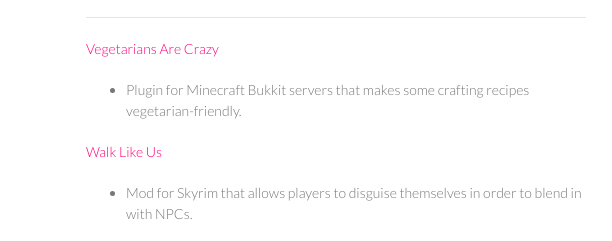
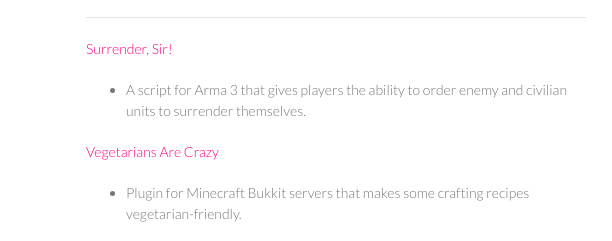
Before and after one commit to wickedfable/wickedfable.github.com, a plain HTML site: page index.html in a window 1280 px wide. Shown: the part 162-403 px from the top of the page, 484-1096 px from the left. Drawn offline with Linux system fonts and the light colour scheme.

Commit message:
Added new project to page.

```diff
--- a/index.html
+++ b/index.html
@@ -26,6 +26,11 @@
 
 			<hr>
 
+			<p><a href="https://github.com/wickedfable/surrender-sir">Surrender, Sir!</a></p>
+			<ul>
+				<li>A script for Arma 3 that gives players the ability to order enemy and civilian units to surrender themselves. </li>
+			</ul>
+
 			<p><a href="https://github.com/wickedfable/vegetarians-are-crazy">Vegetarians Are Crazy</a></p>
 			<ul>
 				<li>Plugin for Minecraft Bukkit servers that makes some crafting recipes vegetarian-friendly. </li>
```
